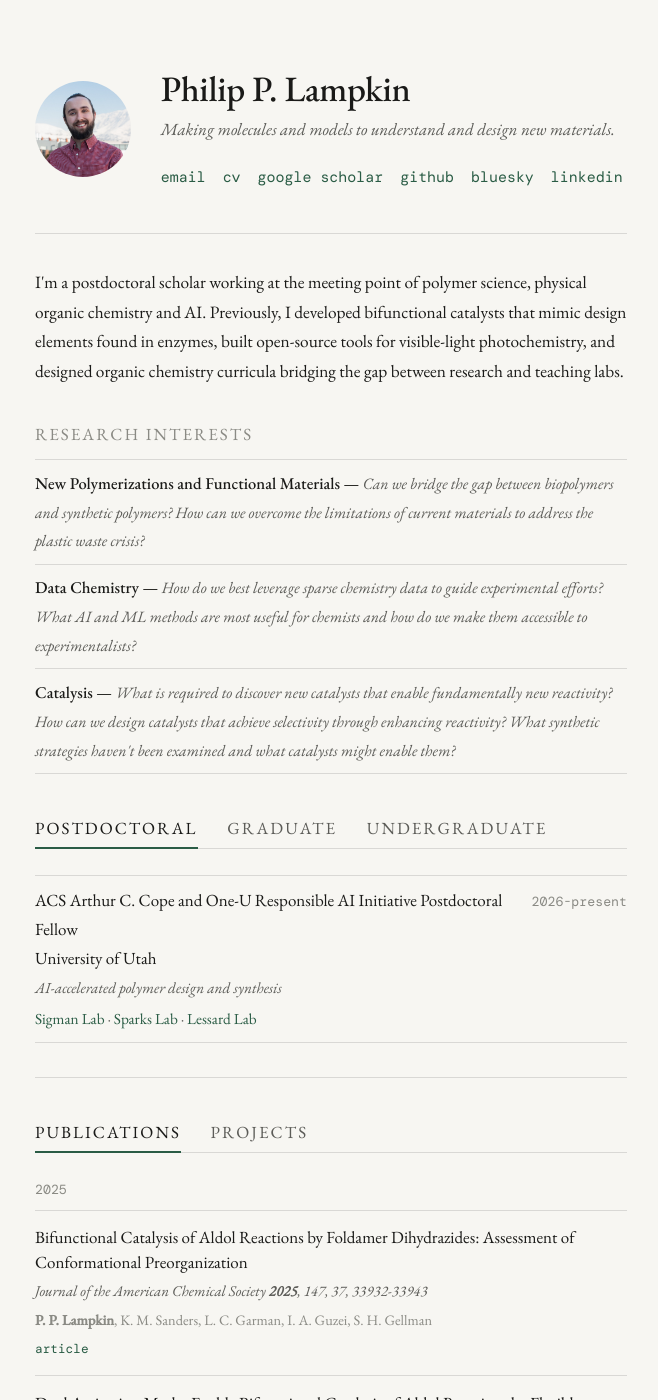
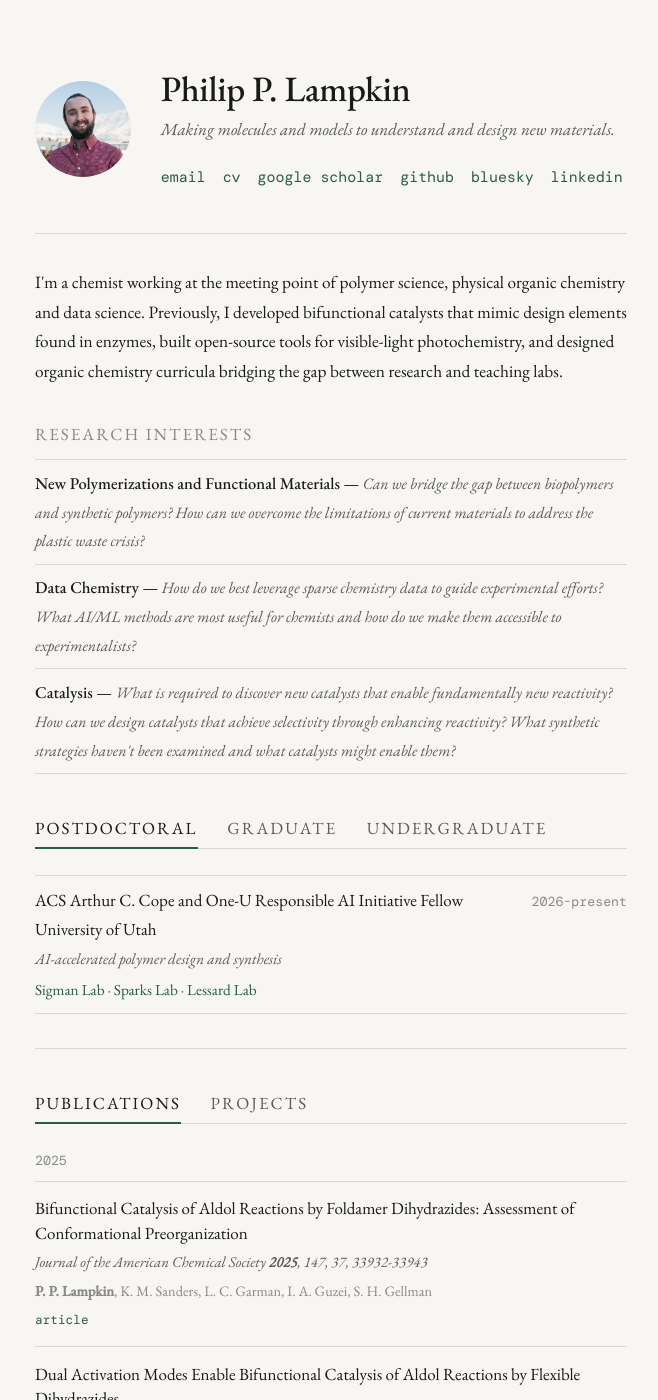
Before and after one commit to plampkin/plampkin.github.io, a Jekyll site: the page built from index.html, in a window 1280 px wide and 1400 px high. Shown: the whole window, without its empty margins (309-967 px from the left). Built offline with Jekyll 4.4.1, drawn with Linux system fonts in a browser that asks for light colours; some of the changed lines change nothing that is shown.

Commit message:
content update

```diff
--- a/_config.yml
+++ b/_config.yml
@@ -9,13 +9,6 @@ baseurl: ""
 
 # Path to your headshot (lives in /assets)
 headshot: /assets/headshot.jpg
-
-# Bio paragraph (shown below the header links)
-bio: >
-  I'm a postdoctoral scholar working at the meeting point of polymer science, physical organic
-  chemistry and AI. Previously, I developed bifunctional catalysts that mimic design elements
-  found in enzymes, built open-source tools for visible-light photochemistry, and designed
-  organic chemistry curricula bridging the gap between research and teaching labs.
 
 # Header links (shown as the small monospace row under your name).
 # Add, remove, or reorder freely.
@@ -33,9 +26,35 @@ links:
   - label: linkedin
     url: "https://www.linkedin.com/in/philip-p-lampkin/"
 
+# Bio paragraph (shown below the header links)
+bio: >
+  I'm a chemist working at the meeting point of polymer science, physical organic chemistry
+  and data science. Previously, I developed bifunctional catalysts that mimic design elements
+  found in enzymes, built open-source tools for visible-light photochemistry, and designed
+  organic chemistry curricula bridging the gap between research and teaching labs.
+
+# Teaching philosophy (shown in the Teaching Philosophy tab)
+#teaching_philosophy:
+#  - title: Mentorship
+#    desc:
+#  - title: Collaboration
+#    desc:
+#  - title: Diversity
+#    desc: Science is stronger when everyone is included and enjoys success.
+
+# Research interests (the bordered list)
+interests:
+  - title: New Polymerizations and Functional Materials
+    desc: Can we bridge the gap between biopolymers and synthetic polymers? How can we overcome the limitations of current materials to address the plastic waste crisis?
+  - title: Data Chemistry
+    desc: How do we best leverage sparse chemistry data to guide experimental efforts? What AI/ML methods are most useful for chemists and how do we make them accessible to experimentalists?
+  - title: Catalysis
+    desc: What is required to discover new catalysts that enable fundamentally new reactivity? How can we design catalysts that achieve selectivity through enhancing reactivity? What synthetic strategies haven't been examined and what catalysts might enable them?
+
+
 # Current position line
 position:
-  title: ACS Arthur C. Cope and One-U Responsible AI Initiative Postdoctoral Fellow
+  title: ACS Arthur C. Cope and One-U Responsible AI Initiative Fellow
   institution: University of Utah
   years: "2026-present"
   focus: "AI-accelerated polymer design and synthesis"
@@ -66,16 +85,6 @@ previous_positions:
       - name: "Castro/Karney Lab"
         url: "https://www.cs.usfca.edu/~karney/"
 
-
-# Research interests (the bordered list)
-interests:
-  - title: New Polymerizations and Functional Materials
-    desc: Can we bridge the gap between biopolymers and synthetic polymers? How can we overcome the limitations of current materials to address the plastic waste crisis?
-  - title: Data Chemistry
-    desc: How do we best leverage sparse chemistry data to guide experimental efforts? What AI and ML methods are most useful for chemists and how do we make them accessible to experimentalists?
-  - title: Catalysis
-    desc: What is required to discover new catalysts that enable fundamentally new reactivity? How can we design catalysts that achieve selectivity through enhancing reactivity? What synthetic strategies haven't been examined and what catalysts might enable them?
-
 # ----------------------------------------------------------------------
 #  Build settings — you usually don't need to touch these
 # ----------------------------------------------------------------------
```
